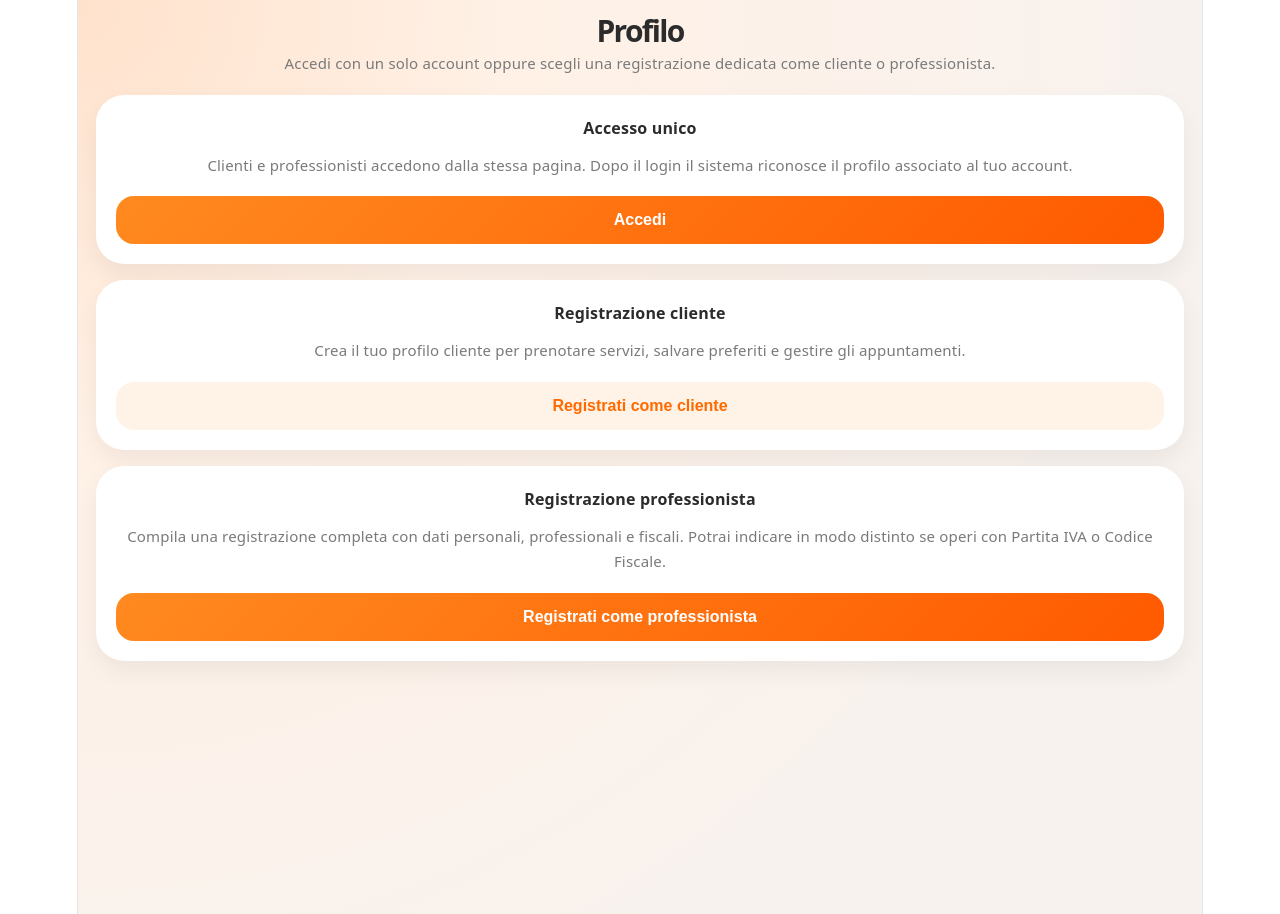
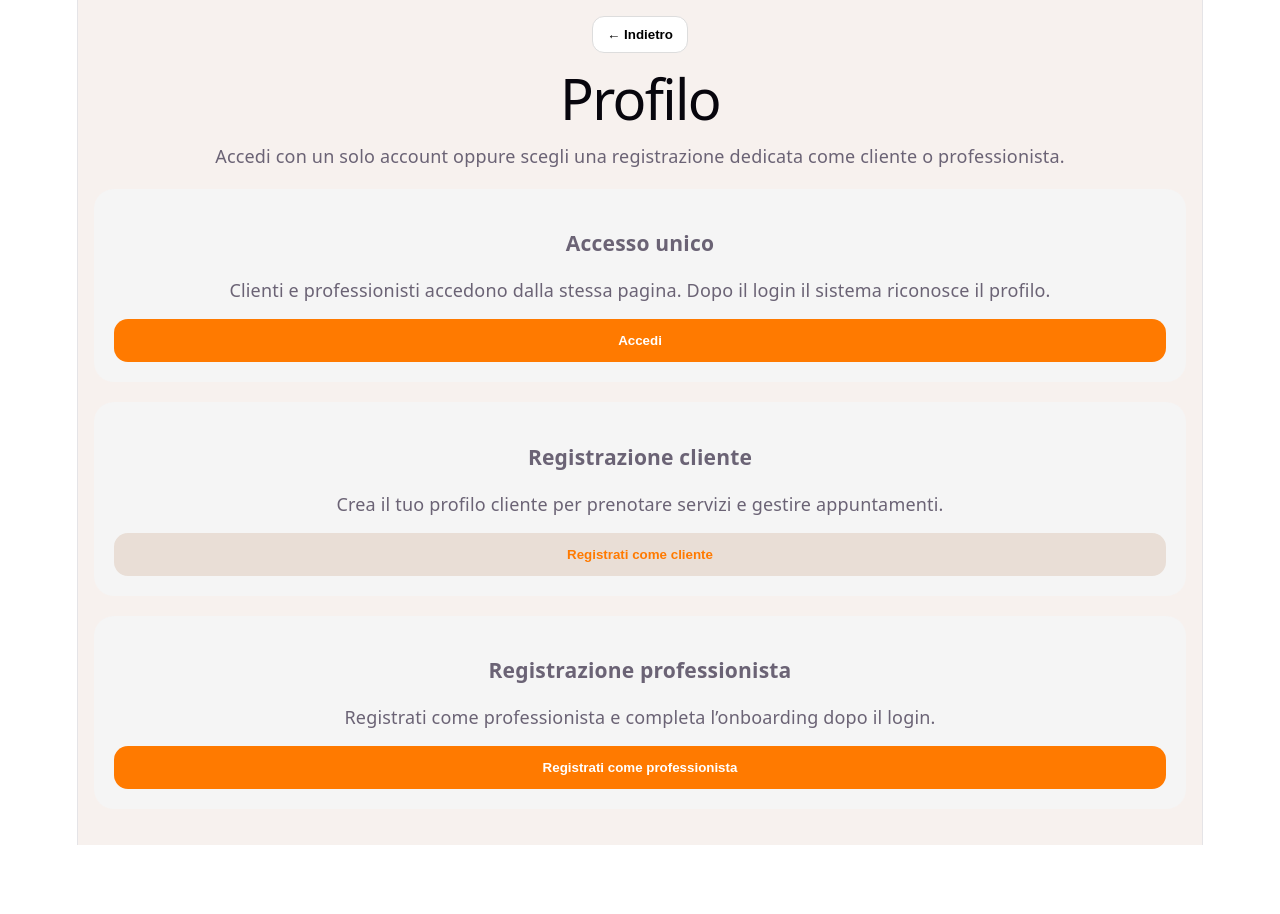
Before and after one commit to giacomo-tuccio-bot/beautygo2, a React (Vite) app: page / in a window 1280 px wide. After the commit the page ends 845 px from the top, so only its background shows below. Built offline with nearby package versions, Linux system fonts and the light colour scheme; no server answers.

Commit message:
Update ProfilePage.tsx

```diff
--- a/src/pages/ProfilePage.tsx
+++ b/src/pages/ProfilePage.tsx
@@ -1,193 +1,105 @@
-import { colors } from '../theme';
+import React from 'react';
 
 export default function ProfilePage({
   onGoLogin,
   onGoRegisterCustomer,
   onGoRegisterProfessional,
+  onBackToHome,
 }: {
   onGoLogin: () => void;
   onGoRegisterCustomer: () => void;
   onGoRegisterProfessional: () => void;
+  onBackToHome: () => void;
 }) {
+  const cardStyle: React.CSSProperties = {
+    background: '#f5f5f5',
+    borderRadius: 20,
+    padding: 20,
+    marginBottom: 20,
+  };
+
+  const primaryButton: React.CSSProperties = {
+    width: '100%',
+    padding: '14px',
+    borderRadius: 14,
+    border: 'none',
+    background: '#ff7a00',
+    color: '#fff',
+    fontWeight: 600,
+    cursor: 'pointer',
+  };
+
+  const secondaryButton: React.CSSProperties = {
+    width: '100%',
+    padding: '14px',
+    borderRadius: 14,
+    border: 'none',
+    background: '#e9ded6',
+    color: '#ff7a00',
+    fontWeight: 600,
+    cursor: 'pointer',
+  };
+
   return (
-    <div
+    <div style={{ padding: 16 }}>
+
+      {/* 🔙 BACK BUTTON */}
+      <div style={{ marginBottom: 16 }}>
+        <button
+          onClick={onBackToHome}
           style={{
-        minHeight: '100vh',
-        padding: '18px 18px 96px',
-        background:
-          'radial-gradient(circle at top left, #FFE2CC 0%, #FFF1E6 30%, #F8F2EE 75%)',
+            padding: '10px 14px',
+            borderRadius: 12,
+            border: '1px solid #ddd',
+            background: '#fff',
+            cursor: 'pointer',
+            fontWeight: 600,
           }}
         >
-      <h1
-        style={{
-          margin: 0,
-          fontSize: 30,
-          fontWeight: 800,
-          color: colors.text,
-          textAlign: 'center',
-        }}
-      >
-        Profilo
-      </h1>
+          ← Indietro
+        </button>
+      </div>
 
-      <p
-        style={{
-          color: colors.muted,
-          marginTop: 8,
-          textAlign: 'center',
-          fontSize: 15,
-          lineHeight: 1.5,
-        }}
-      >
-        Accedi con un solo account oppure scegli una registrazione dedicata come cliente o
-        professionista.
+      <h1 style={{ textAlign: 'center' }}>Profilo</h1>
+      <p style={{ textAlign: 'center', marginBottom: 20 }}>
+        Accedi con un solo account oppure scegli una registrazione dedicata come cliente o professionista.
       </p>
 
-      <div style={{ display: 'grid', gap: 16, marginTop: 20 }}>
-        <div
-          style={{
-            background: colors.card,
-            borderRadius: 28,
-            padding: 20,
-            boxShadow: colors.shadow,
-          }}
-        >
-          <div
-            style={{
-              fontSize: 16,
-              fontWeight: 800,
-              color: colors.text,
-              textAlign: 'center',
-            }}
-          >
-            Accesso unico
-          </div>
-
-          <p
-            style={{
-              marginTop: 12,
-              marginBottom: 0,
-              color: colors.muted,
-              fontSize: 15,
-              lineHeight: 1.7,
-              textAlign: 'center',
-            }}
-          >
-            Clienti e professionisti accedono dalla stessa pagina. Dopo il login il sistema
-            riconosce il profilo associato al tuo account.
+      {/* LOGIN */}
+      <div style={cardStyle}>
+        <h3 style={{ textAlign: 'center' }}>Accesso unico</h3>
+        <p style={{ textAlign: 'center', marginBottom: 16 }}>
+          Clienti e professionisti accedono dalla stessa pagina. Dopo il login il sistema riconosce il profilo.
         </p>
 
-          <div style={{ display: 'grid', gap: 12, marginTop: 18 }}>
         <button onClick={onGoLogin} style={primaryButton}>
           Accedi
         </button>
       </div>
-        </div>
 
-        <div
-          style={{
-            background: colors.card,
-            borderRadius: 28,
-            padding: 20,
-            boxShadow: colors.shadow,
-          }}
-        >
-          <div
-            style={{
-              fontSize: 16,
-              fontWeight: 800,
-              color: colors.text,
-              textAlign: 'center',
-            }}
-          >
-            Registrazione cliente
-          </div>
-
-          <p
-            style={{
-              marginTop: 12,
-              marginBottom: 0,
-              color: colors.muted,
-              fontSize: 15,
-              lineHeight: 1.7,
-              textAlign: 'center',
-            }}
-          >
-            Crea il tuo profilo cliente per prenotare servizi, salvare preferiti e gestire gli
-            appuntamenti.
+      {/* CLIENTE */}
+      <div style={cardStyle}>
+        <h3 style={{ textAlign: 'center' }}>Registrazione cliente</h3>
+        <p style={{ textAlign: 'center', marginBottom: 16 }}>
+          Crea il tuo profilo cliente per prenotare servizi e gestire appuntamenti.
         </p>
 
-          <div style={{ display: 'grid', gap: 12, marginTop: 18 }}>
         <button onClick={onGoRegisterCustomer} style={secondaryButton}>
           Registrati come cliente
         </button>
       </div>
-        </div>
 
-        <div
-          style={{
-            background: colors.card,
-            borderRadius: 28,
-            padding: 20,
-            boxShadow: colors.shadow,
-          }}
-        >
-          <div
-            style={{
-              fontSize: 16,
-              fontWeight: 800,
-              color: colors.text,
-              textAlign: 'center',
-            }}
-          >
-            Registrazione professionista
-          </div>
-
-          <p
-            style={{
-              marginTop: 12,
-              marginBottom: 0,
-              color: colors.muted,
-              fontSize: 15,
-              lineHeight: 1.7,
-              textAlign: 'center',
-            }}
-          >
-            Compila una registrazione completa con dati personali, professionali e fiscali.
-            Potrai indicare in modo distinto se operi con Partita IVA o Codice Fiscale.
+      {/* PROFESSIONISTA */}
+      <div style={cardStyle}>
+        <h3 style={{ textAlign: 'center' }}>Registrazione professionista</h3>
+        <p style={{ textAlign: 'center', marginBottom: 16 }}>
+          Registrati come professionista e completa l’onboarding dopo il login.
         </p>
 
-          <div style={{ display: 'grid', gap: 12, marginTop: 18 }}>
         <button onClick={onGoRegisterProfessional} style={primaryButton}>
           Registrati come professionista
         </button>
       </div>
     </div>
-      </div>
-    </div>
   );
 }
-
-const primaryButton: React.CSSProperties = {
-  width: '100%',
-  border: 'none',
-  borderRadius: 18,
-  padding: '15px 18px',
-  background: 'linear-gradient(135deg, #FF8A1F, #FF5A00)',
-  color: '#fff',
-  fontWeight: 800,
-  fontSize: 16,
-  cursor: 'pointer',
-};
-
-const secondaryButton: React.CSSProperties = {
-  width: '100%',
-  border: 'none',
-  borderRadius: 18,
-  padding: '15px 18px',
-  background: '#FFF3E8',
-  color: '#FF6A00',
-  fontWeight: 800,
-  fontSize: 16,
-  cursor: 'pointer',
-};
```
Lines whose indentation alone changed are shown as unchanged.
